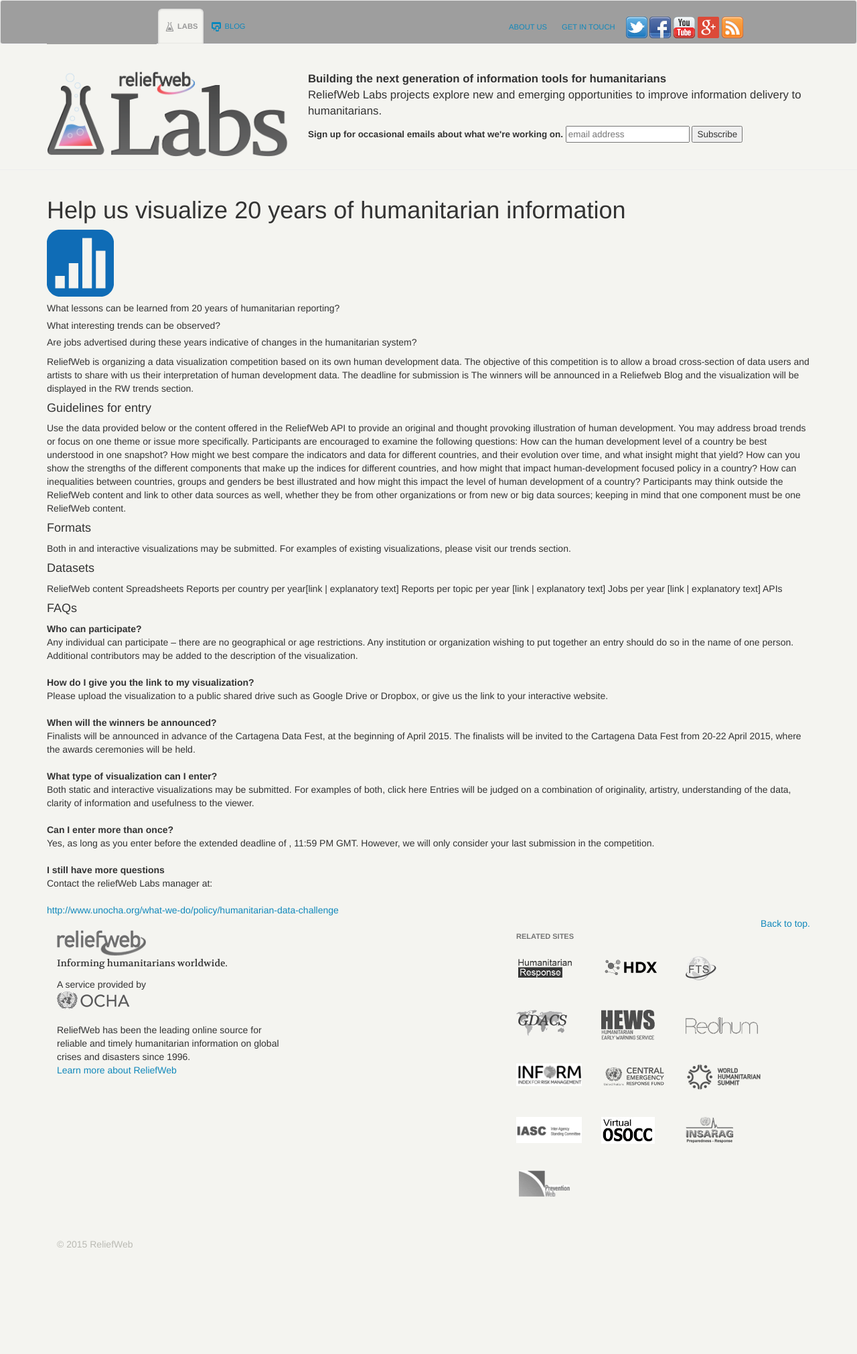
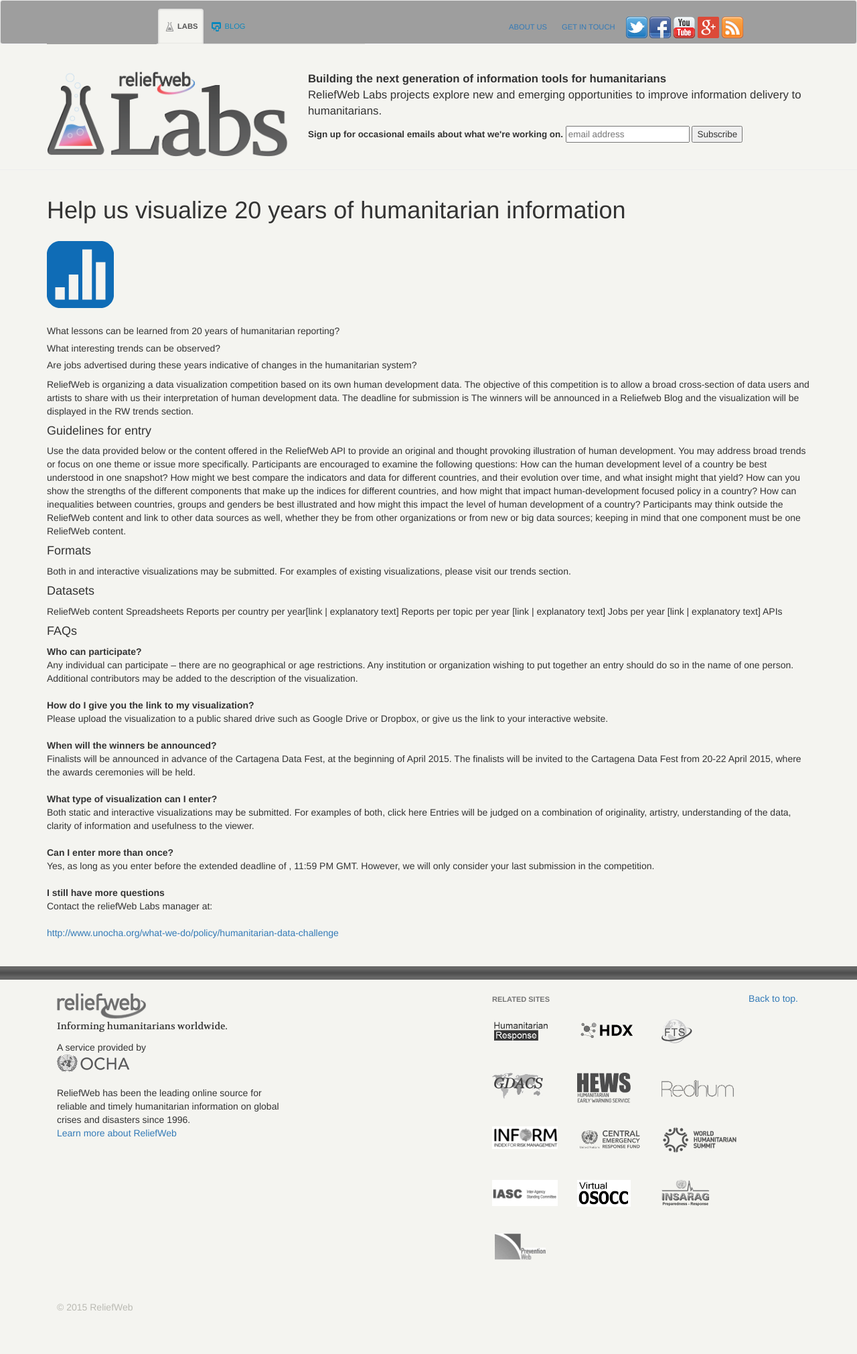
Before and after one commit to UN-OCHA/rwint-labs, a Jekyll site: the page built from _challenges/2015-05-01-rw_vizualization.html, in a window 1280 px wide. Shown: the whole page at 67% size. Built offline with Jekyll 4.4.1, drawn with Linux system fonts in a browser that asks for light colours; before the commit the page ends 1928 px from its top, so only the background shows below that; grey boxes are pictures that could not be loaded.

Commit message:
add project page and more link

```diff
--- a/_challenges/2015-05-01-rw_vizualization.html
+++ b/_challenges/2015-05-01-rw_vizualization.html
@@ -1,5 +1,5 @@
 ---
-layout: challenge
+layout: project
 id: rw-challenge-visualization
 title: Help us visualize 20 years of humanitarian information
 link: challenges/visualization
--- a/_challenges/2015-05-05-rw_calendar.html
+++ b/_challenges/2015-05-05-rw_calendar.html
@@ -1,5 +1,5 @@
 ---
-layout: challenge
+layout: project
 id: rw-challenge-calendar
 title: Help us build a common Humanitarian Calendar
 link: challenges/calendar
--- a/_includes/footer.html
+++ b/_includes/footer.html
@@ -1,5 +1,5 @@
 <div class="footer container">
-  <a href="#" class="pull-right scroll-link back-to-top" data-id="rw-nav-global-parent">Back to top.</a>
+  <a href="#" class="button-link pull-right scroll-link back-to-top" data-id="rw-nav-global-sites">Back to top.</a>
   <div class="row">
     <div class="container">
       <div class="col-md-4 col-sm-6 col-xs-12">
--- a/_layouts/challenge.html
+++ /dev/null
@@ -1,21 +0,0 @@
-<!DOCTYPE html>
-<html>
-  {% include project-head.html %}
-  <body class="rwlabs">
-    {% include header.html %}
-    <div id="rw-bottom-half" class="container-fluid">
-      <div id="rw-challenge" class="container">
-        <div class="content">
-        <h1>{{ page.title }}</h1>
-        <!-- TODO: set size of image and styling -->
-        <img src="../../{{ page.image }}" alt="{{ page.title }}"/>
-        <div class="text">
-        {{ content }}
-        </div><!-- /#text -->
-        </div><!-- /#content -->
-      </div><!-- /#rw-challenge -->
-    </div><!-- /#rw-bottom-half -->
-    {% include footer.html %}
-    {% include analytics.html %}
-  </body>
-</html>
--- a/_layouts/project.html
+++ b/_layouts/project.html
@@ -1,19 +1,27 @@
 <!DOCTYPE html>
 <html>
-  {% include project-head.html %}
+  {% include head.html %}
   <body class="rwlabs">
     {% include header.html %}
-    <div id="rw-bottom-half" class="container-fluid">
-      <div id="rw-project-list" class="container">
-        <div class="content">
+    <div class="project-layout container">
+      <div class="content">
         <h1>{{ page.title }}</h1>
-        <!-- TODO: set size of image and styling -->
-        <img src="../../{{ page.image }}" alt="{{ page.title }}"/>
+        {% if page.image %}
+          {% if page.link %}
+          <div class="rw-img-cell"><a href="{{ page.link }}"><img src="{{ site.baseurl }}/{{ page.image }}" alt="" class="img-rounded img-responsive"></a></div>
+          {% else %}
+          <div class="rw-img-cell"><img src="{{ site.baseurl }}/{{ page.image }}" alt="" class="img-rounded img-responsive"></div>
+          {% endif %}
+        {% endif %}
         {{ content }}
-        </div>
-        <div class="row-fluid rw-copyright">&copy; 2015 ReliefWeb</div>
-      </div><!-- /#rw-project-list -->
-    </div><!-- /#rw-bottom-half -->
+      </div>
+    </div><!-- /.container -->
+    <div class="container-fluid">
+      <div class="row">
+        <div class="rw-divider-flip"></div>
+        <div class="rw-divider"></div>
+      </div>
+    </div>
     {% include footer.html %}
     {% include analytics.html %}
   </body>
--- a/css/rwlabsstyle.css
+++ b/css/rwlabsstyle.css
@@ -90,11 +90,11 @@
 }
 
 .nav-tabs > li > a {
-    border-radius: 6px 6px 0 0;
+  border-radius: 6px 6px 0 0;
 }
 
 .nav-pills > li > a {
-    border-radius: 4px 4px 4px 4px;
+  border-radius: 4px 4px 4px 4px;
 }
 
 .navbar ul#rw-nav-global-utilities {
@@ -160,7 +160,22 @@
   margin-bottom: 20px;
 }
 
+.button-link {
+  background-color: #f4f4f0;
+  border-radius: 6px 6px 6px 6px;
+  margin: 6px;
+  padding: 12px;
+}
+
+.button-link:hover {
+  background-color: #c4c4c0;
+}
+
 /* RW-Projects */
+
+.project-layout.container {
+  margin-bottom: 40px;
+}
 
 .rw-projects h2:before {
   content: url("../img/icon-rw-white-small.png");
@@ -196,6 +211,11 @@
 
 .rw-description {
   font-size: 0.9em;
+}
+
+.project-page .rw-description,
+.project-page .project-origin {
+  margin-top: 80px;
 }
 
 .rw-status {
```
Also changed, not shown: _layouts/homepage.html (+6 -3 lines), projects.html (added, +32 -0 lines).
